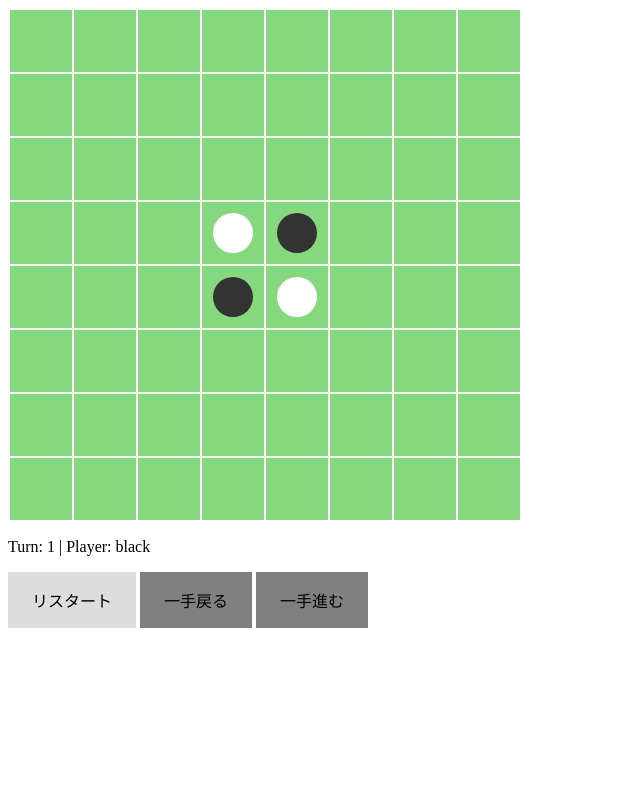
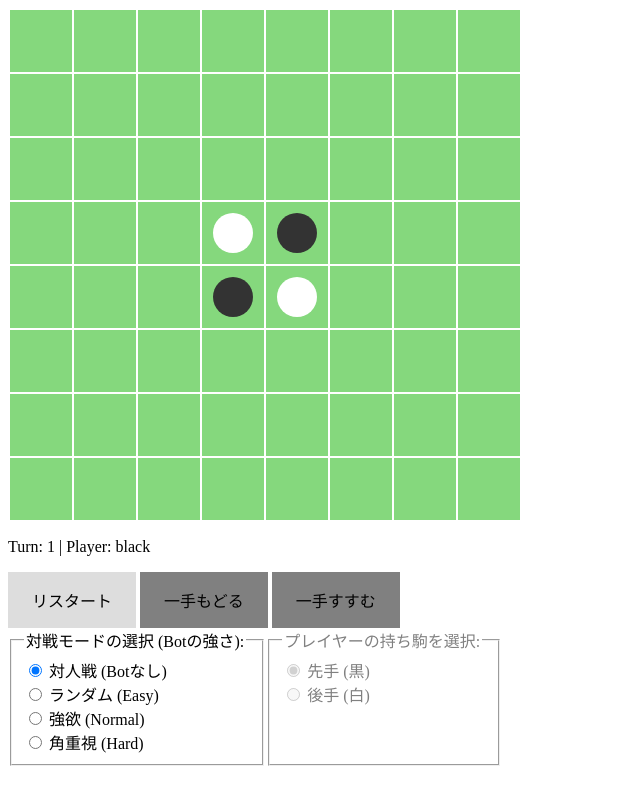
Before and after one commit to Mono5571/Othello, a plain HTML site: page index.html in a window 1280 px wide. Shown: the whole page, without its empty margins (0-640 px from the left). Drawn offline with Linux system fonts and the light colour scheme.

Commit message:
[Modified]index.html: add fieldsets and radio buttons for bot configuration.

```diff
--- a/index.html
+++ b/index.html
@@ -8,6 +8,9 @@
         --piece-size: 40px;
         --button-bg-color: #ddd;
         --button-bg-color-disabled: oklch(from var(--button-bg-color) 60% c h / alpha);
+
+        --setting-color: #222;
+        --setting-color-disabeld: oklch(from var(--setting-color) 60% c h / alpha);
       }
 
       td {
@@ -60,14 +63,71 @@
           background-color: var(--button-bg-color-disabled);
         }
       }
+
+      .setting-container {
+        display: block flex;
+      }
+
+      .setting {
+        padding-right: 1rem;
+      }
+
+      .setting[disabled] {
+        color: var(--setting-color-disabeld);
+      }
+
+      .radio-button-container {
+        display: block flex;
+        flex-direction: column;
+      }
     </style>
     <script src="script.js" defer></script>
   </head>
   <body>
     <table id="board-table"></table>
-    <p id="turn-text">黒の手番です</p>
+    <p id="turn-text">ターン: 1 | プレイヤー: 黒</p>
     <button type="button" id="restart-button">リスタート</button>
-    <button type="button" id="undo-button" disabled>一手戻る</button>
-    <button type="button" id="redo-button" disabled>一手進む</button>
+    <button type="button" id="undo-button" disabled>一手もどる</button>
+    <button type="button" id="redo-button" disabled>一手すすむ</button>
+
+    <div class="setting-container">
+      <fieldset class="setting setting__mode-select">
+        <legend>対戦モードの選択 (Botの強さ):</legend>
+        <div class="radio-button-container">
+          <div>
+            <input type="radio" id="mode-human" name="bot-mode" value="human" checked />
+            <label for="mode-human">対人戦 (Botなし)</label>
+          </div>
+
+          <div>
+            <input type="radio" id="mode-random" name="bot-mode" value="random" />
+            <label for="mode-random">ランダム (Easy)</label>
+          </div>
+          <div>
+            <input type="radio" id="mode-greedy" name="bot-mode" value="greedy" />
+            <label for="mode-greedy">強欲 (Normal)</label>
+          </div>
+          <div>
+            <input type="radio" id="mode-corner" name="bot-mode" value="focusOnCorner" />
+            <label for="mode-corner">角重視 (Hard)</label>
+          </div>
+        </div>
+      </fieldset>
+
+      <fieldset class="setting setting__player-piece" id="player-piece-select" disabled>
+        <legend>プレイヤーの持ち駒を選択:</legend>
+        <div class="radio-button-container">
+          <div>
+            <input type="radio" id="piece-black" name="player-piece" value="black" checked />
+            <label for="piece-black">先手 (黒)</label>
+          </div>
+
+          <div>
+            <input type="radio" id="piece-white" name="player-piece" value="white" />
+            <label for="piece-white">後手 (白)</label>
+          </div>
+        </div>
+      </fieldset>
+    </div>
   </body>
 </html>
```
